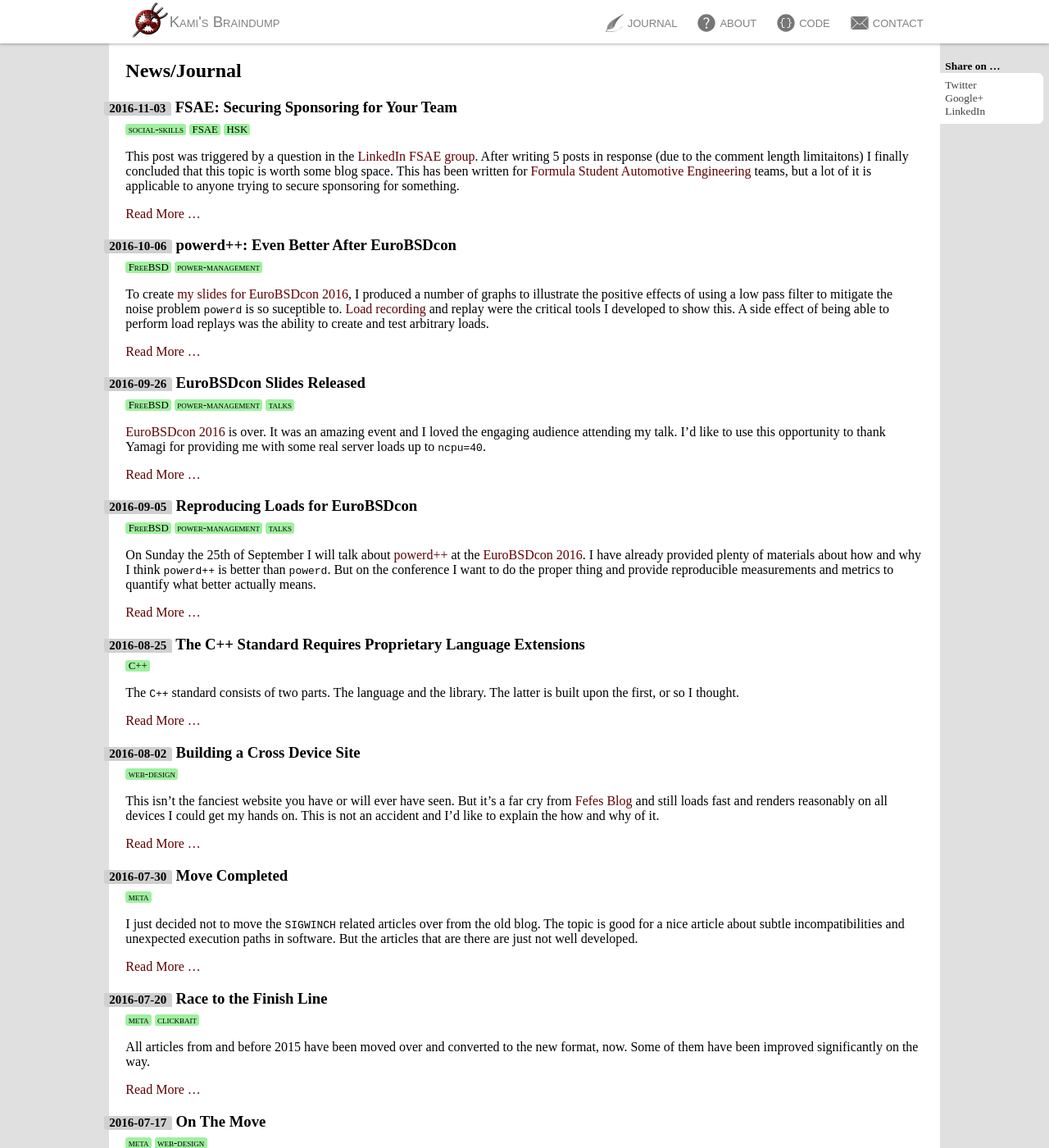
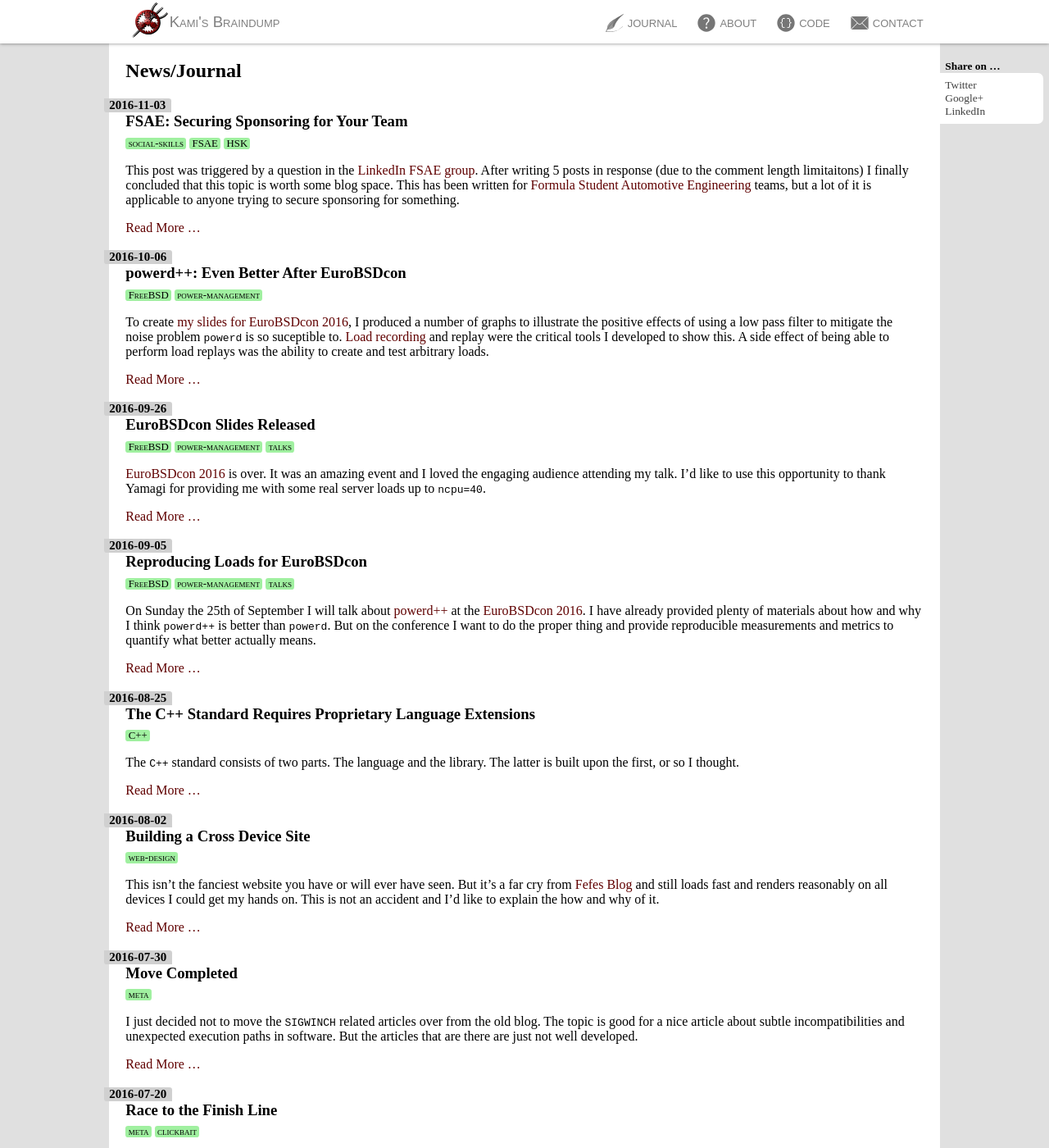
Before and after one commit to lonkamikaze/lonkamikaze.github.io, a Jekyll site: the page built from index.html, in a window 1280 px wide and 1400 px high. Shown: the whole window at 82% size. Built offline with Jekyll 4.4.1, drawn with Linux system fonts in a browser that asks for light colours.

Commit message:
Use display:table for some elements
Use display:table where an element is supposed to be scaled to the
content like an inline-block, but not supposed to be inline.

```diff
--- a/css/main.css
+++ b/css/main.css
@@ -133,8 +133,8 @@
 }
 
 #right .tags a {
-	margin:              5pt 100pt 0pt 0pt;
-	display:             inline-block;
+	margin:              5pt 0pt;
+	display:             table;
 	border-radius:       0pt 2.5pt 2.5pt 0pt;
 	border-left:         0pt none;
 	padding:             0pt 5pt;
@@ -305,6 +305,10 @@
 	border-radius:       0pt 2.5pt 0pt 2.5pt;
 	padding:             0pt 5pt;
 	display:             inline-block;
+}
+
+h1 time {
+	display:             table;
 }
 
 .update, .author {
```
